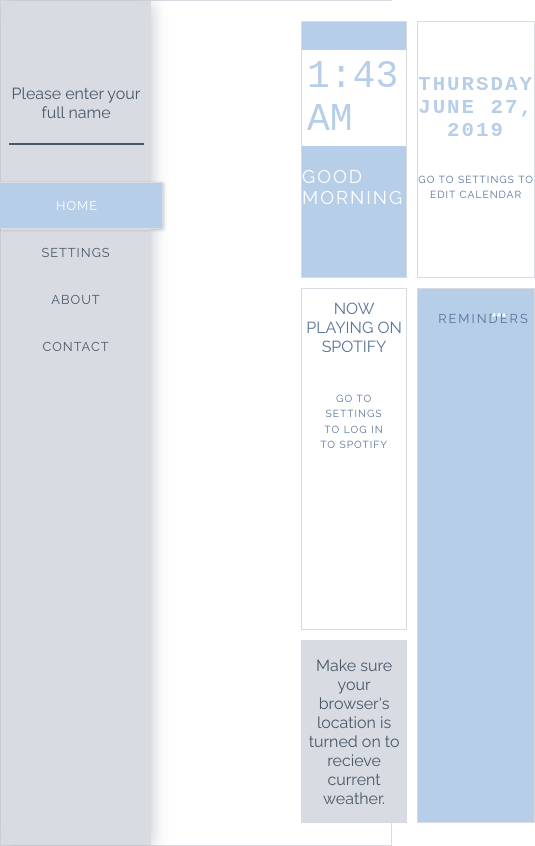
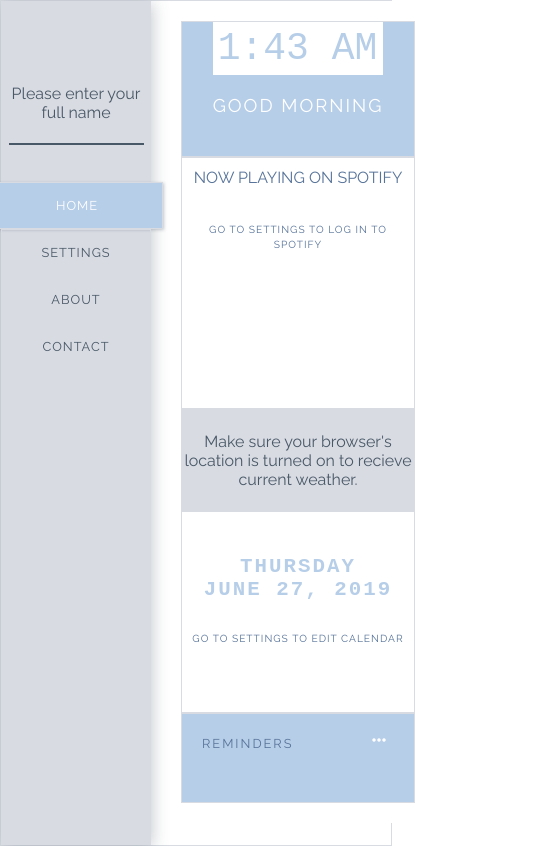
Before and after one commit to emilyannemoses/dashboard-react, a React (Create React App) app: page / in a window 390 px wide. Shown: the whole page, 535 px wide, since content can reach past the window. Built offline with nearby package versions, Linux system fonts and the light colour scheme; no server answers; a web font is replaced by a local one.

Commit message:
more or less mobile responsive (#18)

```diff
--- a/src/About/About.css
+++ b/src/About/About.css
@@ -34,3 +34,8 @@ div p {
     margin-bottom: 20px;
     line-height: 1.5;
 }
+@media(max-width: 850px) {
+    .about {
+        margin: 0 10px 10px 180px;
+    }
+}
--- a/src/Home/Music/Music.css
+++ b/src/Home/Music/Music.css
@@ -101,3 +101,14 @@
 .play:hover, .next:hover, .previous:hover, .option:hover, .add:hover, .volume:hover, .shuffle:hover {
     color: #697e94;
 }
+@media(max-width: 850px) {
+    .two {
+        grid-area: two;
+        height: 250px;
+        grid-column: 1;
+        border: 1px solid #d8dbe2;
+        text-align: center;
+        justify-content: center;
+        align-items: center;
+    }
+}
--- a/src/Home/TodaysDate/TodaysDate.css
+++ b/src/Home/TodaysDate/TodaysDate.css
@@ -18,3 +18,14 @@
     font-weight: 900;
     letter-spacing: 2px;
 }
+@media(max-width: 850px) {
+    .four {
+        grid-area: four;
+        height: 200px;
+        grid-column: 1;
+        border: 1px solid #d8dbe2;
+        text-align: center;
+        justify-content: center;
+        align-items: center;
+    }
+}
--- a/src/Home/Todo/Todo.css
+++ b/src/Home/Todo/Todo.css
@@ -118,3 +118,8 @@ li:hover {
     display: inline;
     border: 1px sold blue;
 }
+@media(max-width: 850px) {
+    .five {
+        padding-bottom: 10px;
+    }
+}
--- a/src/Home/Weather/Weather.css
+++ b/src/Home/Weather/Weather.css
@@ -28,3 +28,14 @@
 .weatherLocation {
     color: #495867;
 }
+@media(max-width: 850px) {
+    .three {
+        grid-area: three;
+        height: 100px;
+        grid-column: 1;
+        border: 1px solid #d8dbe2;
+        text-align: center;
+        justify-content: center;
+        align-items: center;
+    }
+}
--- a/src/Settings/Settings.css
+++ b/src/Settings/Settings.css
@@ -55,3 +55,14 @@
     width: 300px;
     color: firebrick;
 }
+@media(max-width: 850px) {
+    .settings-grid {
+      width: 60vw;
+      margin: 0px 0px 20px 180px;
+      background: #fff;
+      height: 95vh;
+      display: grid;
+      grid-gap: 5px;
+      text-align: center;
+    }
+}
--- a/src/index.css
+++ b/src/index.css
@@ -1,5 +1,4 @@
 @import url('https://fonts.googleapis.com/css?family=Raleway:200,400|PT+Mono&display=swap');
-
 body {
   margin: 0;
   font-family: 'Raleway', sans-serif;
@@ -7,11 +6,9 @@ body {
   -moz-osx-font-smoothing: grayscale;
   overflow: hidden;
 }
-
 code {
   font-family: 'Courier New', Courier, monospace;
 }
-
 #dashboard-container {
   position: relative;
   width: 100vw;
@@ -66,3 +63,18 @@ p a {
   max-height: 100vh;
   height: 100vh;
 }
+@media(max-width: 850px) {
+  .main-grid {
+    display: block;
+    margin: 0px 0px 20px 180px;
+    background: #fff;
+    height: 95vh;
+    overflow: scroll;
+    grid-gap: 5px;
+    /* display: grid;
+    grid-gap: 5px;
+    text-align: center;
+    overflow: scroll;
+    grid-template-columns: 300px; */
+  }
+}
```
